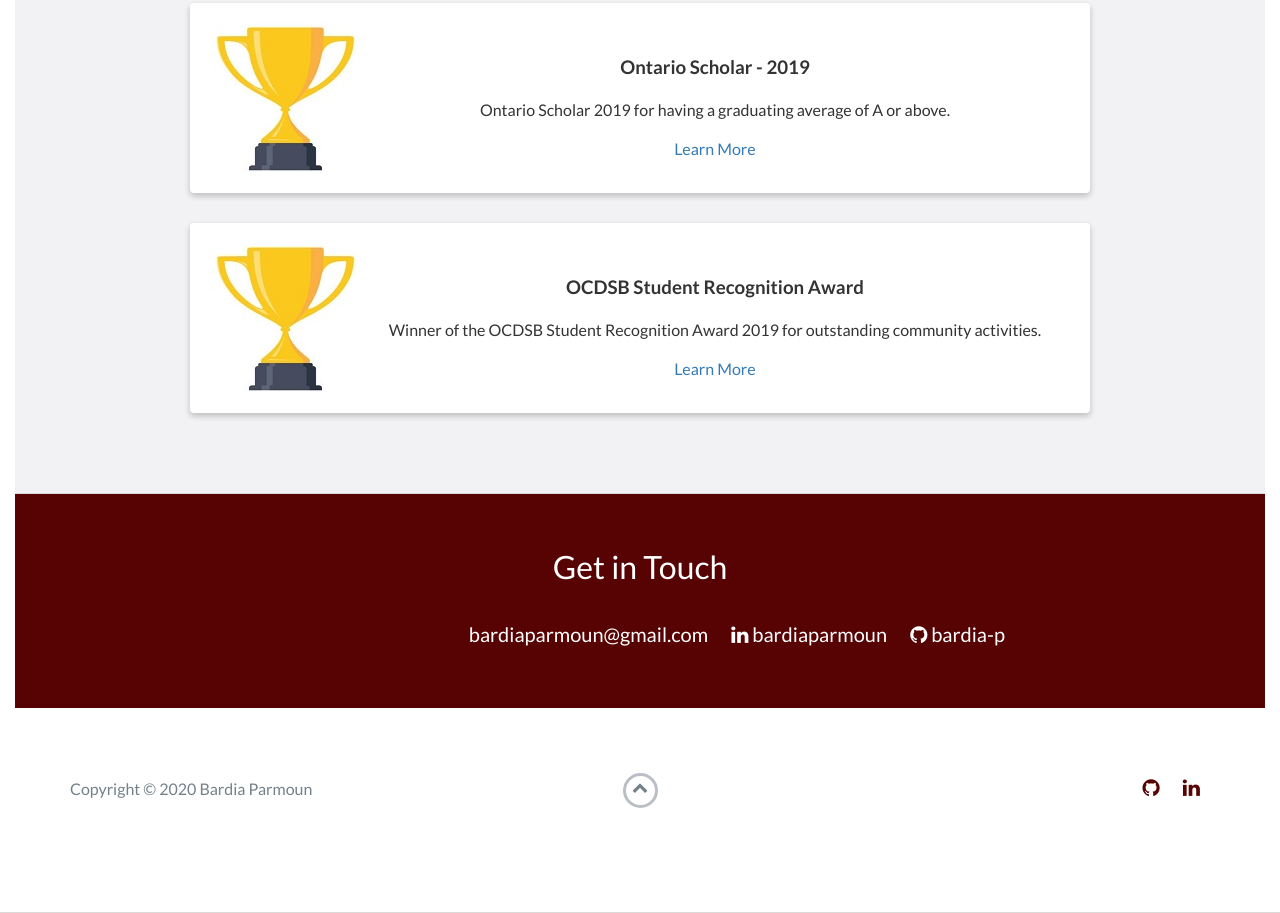
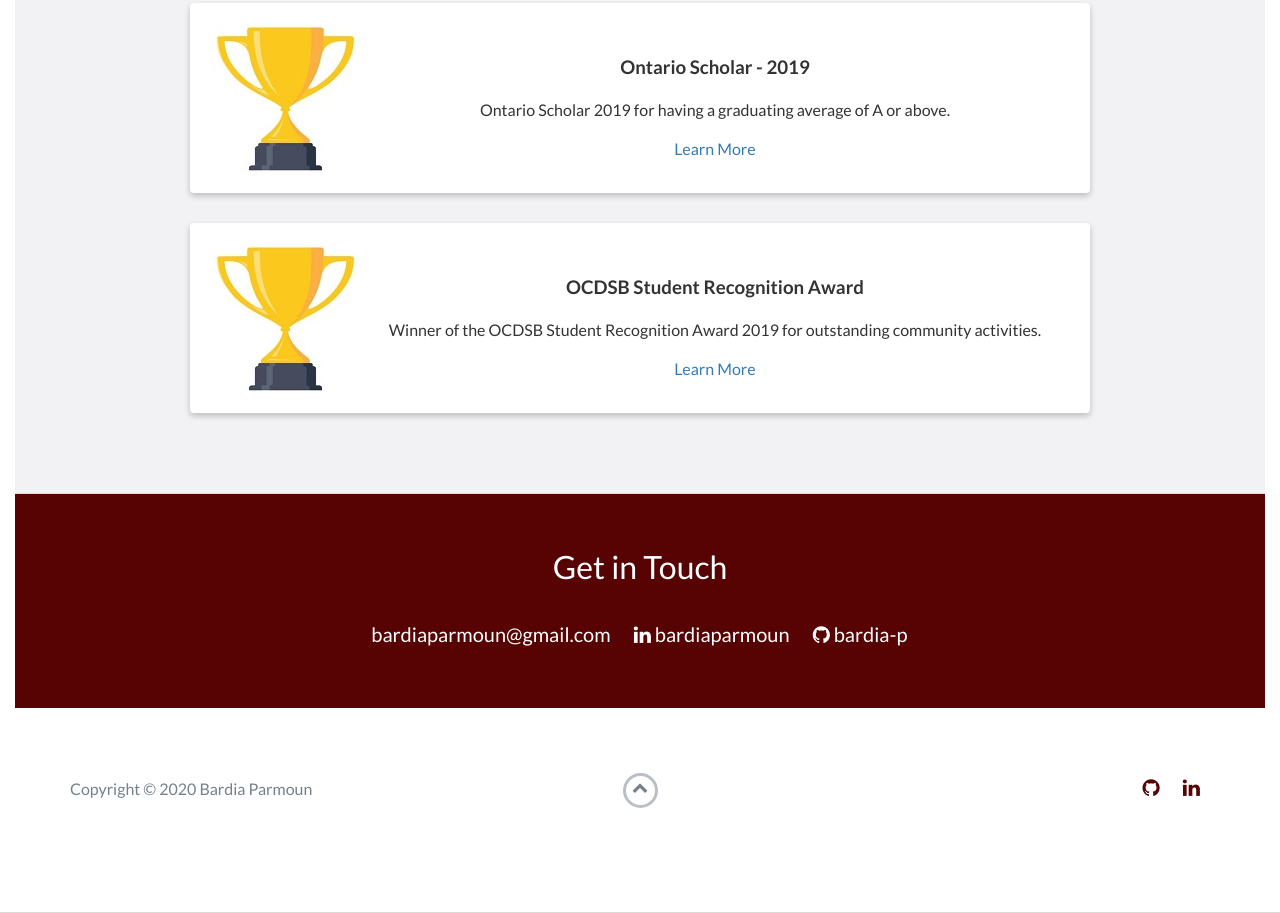
Before and after one commit to bardia-p/bardia-p.github.io, a website: page index.html in a window 1280 px wide. Shown: the part 7824-8737 px from the top of the page. Drawn offline with nearby package versions, Linux system fonts and the light colour scheme.

Commit message:
Updated the layout of contact info.

```diff
--- a/index.html
+++ b/index.html
@@ -577,7 +577,7 @@
                 <div>
                     <h2 class="heading">Get in Touch</h2>
                 </div>
-                <div class="col-md-10 social">
+                <div class="col-md-9 social">
                     <ul>
                         <li>
                             <a href="mailto: bardiaparmoun@gmail.com" target="_blank">bardiaparmoun@gmail.com</a>
```
